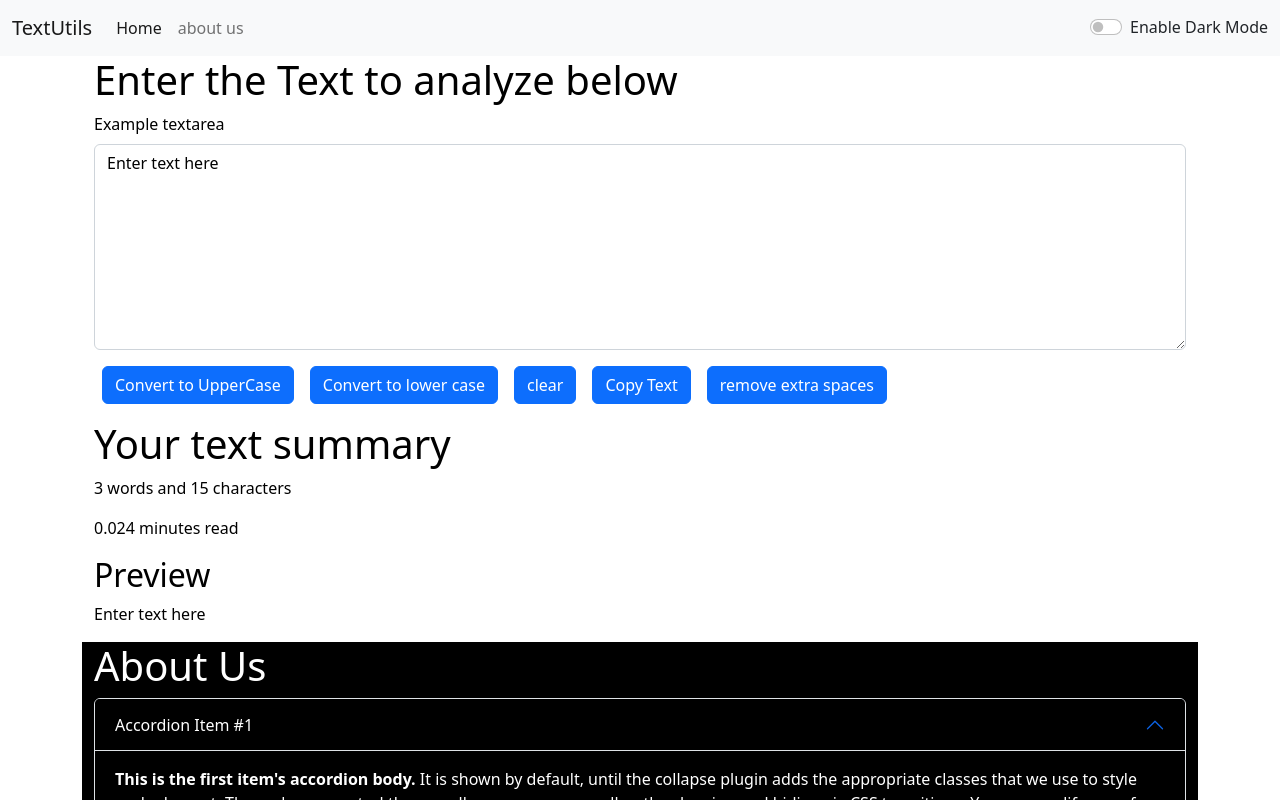
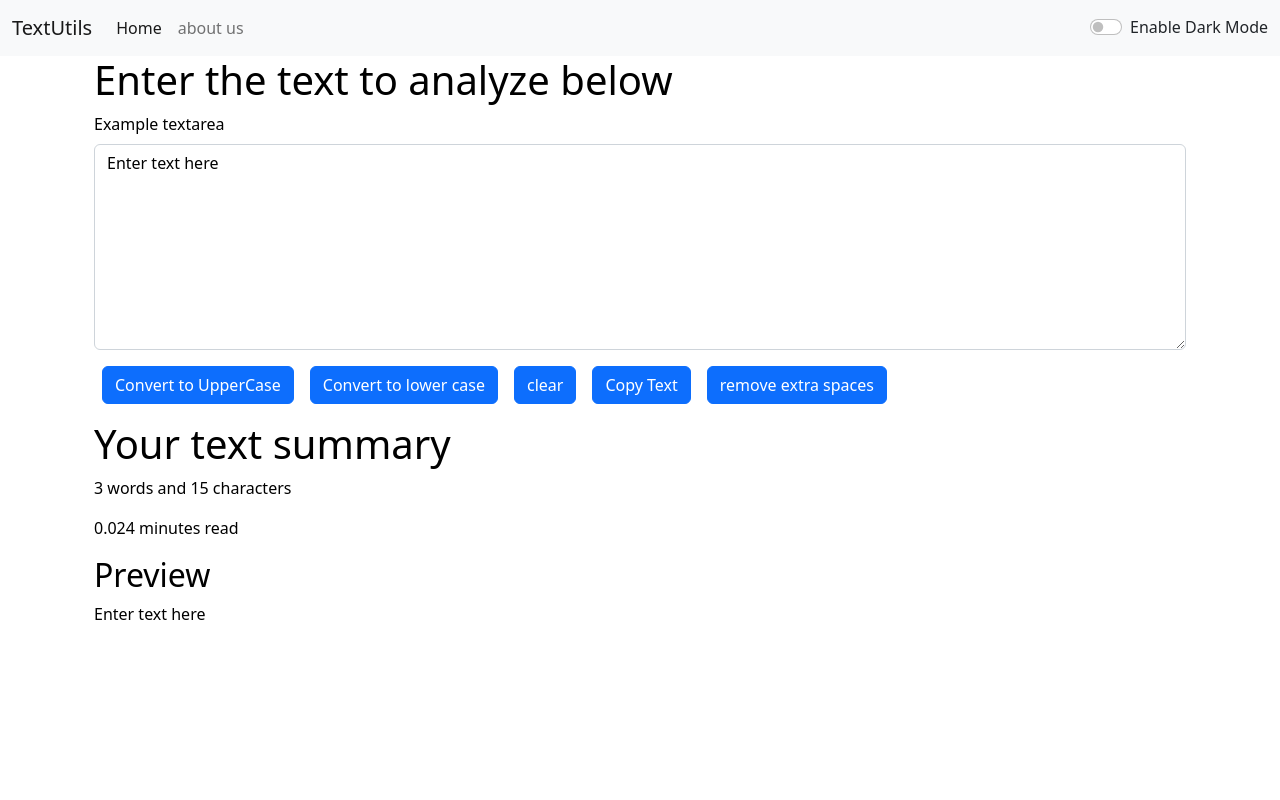
Before and after one commit to saimsheikh/understanding-react-via-application, a React (Create React App) app in the folder my-app/: page / in a window 1280 px wide. Shown: the top 800 px of the page. Built offline with nearby package versions, Linux system fonts and the light colour scheme.

Commit message:
implement routing

```diff
--- a/my-app/package.json
+++ b/my-app/package.json
@@ -8,6 +8,8 @@
     "@testing-library/user-event": "^13.5.0",
     "react": "^18.2.0",
     "react-dom": "^18.2.0",
+    "react-router": "^6.9.0",
+    "react-router-dom": "^6.9.0",
     "react-scripts": "5.0.1",
     "web-vitals": "^2.1.4"
   },
--- a/my-app/public/index.html
+++ b/my-app/public/index.html
@@ -7,7 +7,7 @@
     <meta name="theme-color" content="#000000" />
     <meta
       name="description"
-      content="Web site created using create-react-app"
+      content="Text-utils is a utility which can be used to manipulate your text in the way you want."
     />
     <link rel="apple-touch-icon" href="%PUBLIC_URL%/logo192.png" />
     <!--
@@ -26,7 +26,7 @@
     -->
     <link href="https://cdn.jsdelivr.net/npm/bootstrap@5.2.3/dist/css/bootstrap.min.css" rel="stylesheet" integrity="sha384-rbsA2VBKQhggwzxH7pPCaAqO46MgnOM80zW1RWuH61DGLwZJEdK2Kadq2F9CUG65" crossorigin="anonymous">
 
-    <title>React App</title>
+    <title>Text-utils</title>
   </head>
   <body>
     <noscript>You need to enable JavaScript to run this app.</noscript>
--- a/my-app/src/App.js
+++ b/my-app/src/App.js
@@ -1,9 +1,19 @@
 import './App.css';
 import Navbar from './components/Navbar';
-import Textform from './components/Textform';
+
+import Alert from './components/Alert';
 import About from './components/about';
-import Alert from './components/Alert';
 import  React, { useState } from 'react';
+import {
+
+  Switch,
+  Routes,
+  Route,
+  Link,
+  Router,
+  BrowserRouter
+} from "react-router-dom";
+import Homepage from './components/Homepage';
 
 function App() {
 
@@ -37,15 +47,18 @@ function App() {
 
   return (
     <>
+      <Navbar title="TextUtils" about="about us" mode={mode} togglemode={togglemode} />
+      <Alert alert={alert}/>
+      <div>
+        <Routes>
+            <Route  path="/" element={<Homepage/>} />
+            <Route  path="/About" element={<About />}/>
+        </Routes>
+      </div>
 
-    <Navbar title="TextUtils" about="about us" mode={mode} togglemode={togglemode}/>
-    <Alert alert={alert}/>
-    <div className="container">
-    <Textform heading="Enter the Text to analyze below"
-    showAlert={showAlert} mode={mode}/>
 
-    <About/>
-    </div>
+
+
     </>
   );
 }
--- /dev/null
+++ b/my-app/src/components/Homepage.js
@@ -0,0 +1,41 @@
+import React from 'react';
+import Textform from './Textform';
+import { useState } from 'react';
+
+export default function Homepage() {
+    const [mode,setmode] = useState('light');
+    const [alert,setAlert] = useState(null);
+
+    const showAlert = (message,type) => {
+      setAlert({
+        msg: message,
+        type: type
+      })
+      setTimeout(() => {
+        setAlert(null);
+      },1500);
+    }
+
+    const togglemode = () => {
+      if(mode === 'light'){
+        setmode('dark');
+        document.body.style.backgroundColor = '#042743';
+        showAlert("Dark Mode has been enabled","success");
+      }
+      else{
+        setmode('light');
+        document.body.style.backgroundColor = 'white';
+        showAlert("Light Mode has been enabled","success");
+      }
+    }
+
+  return (
+    <>
+
+
+    <div className="container">
+        <Textform heading="Enter the text to analyze below" mode={mode} showAlert={showAlert}/>
+    </div>
+    </>
+  )
+}
--- a/my-app/src/components/Navbar.js
+++ b/my-app/src/components/Navbar.js
@@ -1,27 +1,33 @@
 import React from 'react'
-import PropTypes from 'prop-types'
+import PropTypes from 'prop-types';
+import About from './about';
+import App from '../App';
+import {
+  Routes,
+  Route,
+  Link
+} from "react-router-dom";
 
 export default function Navbar(props) {
   return (
     <nav className={`navbar navbar-expand-lg navbar-${props.mode}  bg-${props.mode}`}>
       <div className="container-fluid">
-        <a className="navbar-brand" href="/">{props.title}</a>
+        <Link className="navbar-brand" href="/">{props.title}</Link>
         <button className="navbar-toggler" type="button" data-bs-toggle="collapse" data-bs-target="#navbarSupportedContent" aria-controls="navbarSupportedContent" aria-expanded="false" aria-label="Toggle navigation">
           <span className="navbar-toggler-icon"></span>
         </button>
         <div className="collapse navbar-collapse" id="navbarSupportedContent">
           <ul className="navbar-nav me-auto mb-2 mb-lg-0">
             <li className="nav-item">
-              <a className="nav-link active" aria-current="page" href="/">Home</a>
+              <Link className="nav-link active" aria-current="page" to="/">Home</Link>
             </li>
             <li className="nav-item">
-              <a className="nav-link" href="/">{props.about}</a>
+              <Link className="nav-link" to="/about">{props.about}</Link>
             </li>
           </ul>
-          {/* <form className="d-flex" role="search">
-            <input className="form-control me-2" type="search" placeholder="Search" aria-label="Search"/>
-            <button className="btn btn-outline-primary" type="submit">Search</button>
-          </form> */}
+
+
+
           <div className={`form-check form-switch text-${props.mode===`light`?`dark`:`light`}`}>
             <input className="form-check-input" onClick={props.togglemode} type="checkbox" role="switch" id="flexSwitchCheckDefault"/>
             <label className="form-check-label" htmlfor="flexSwitchCheckDefault">Enable Dark Mode</label>
--- a/my-app/src/index.js
+++ b/my-app/src/index.js
@@ -3,11 +3,15 @@ import ReactDOM from 'react-dom/client';
 import './index.css';
 import App from './App';
 import reportWebVitals from './reportWebVitals';
+import { BrowserRouter } from 'react-router-dom';
+
 
 const root = ReactDOM.createRoot(document.getElementById('root'));
 root.render(
   <React.StrictMode>
+    <BrowserRouter>
     <App />
+    </BrowserRouter>
   </React.StrictMode>
 );
 
```
Also changed, not shown: 1 other file (tests, documents, lock files or other folders).
